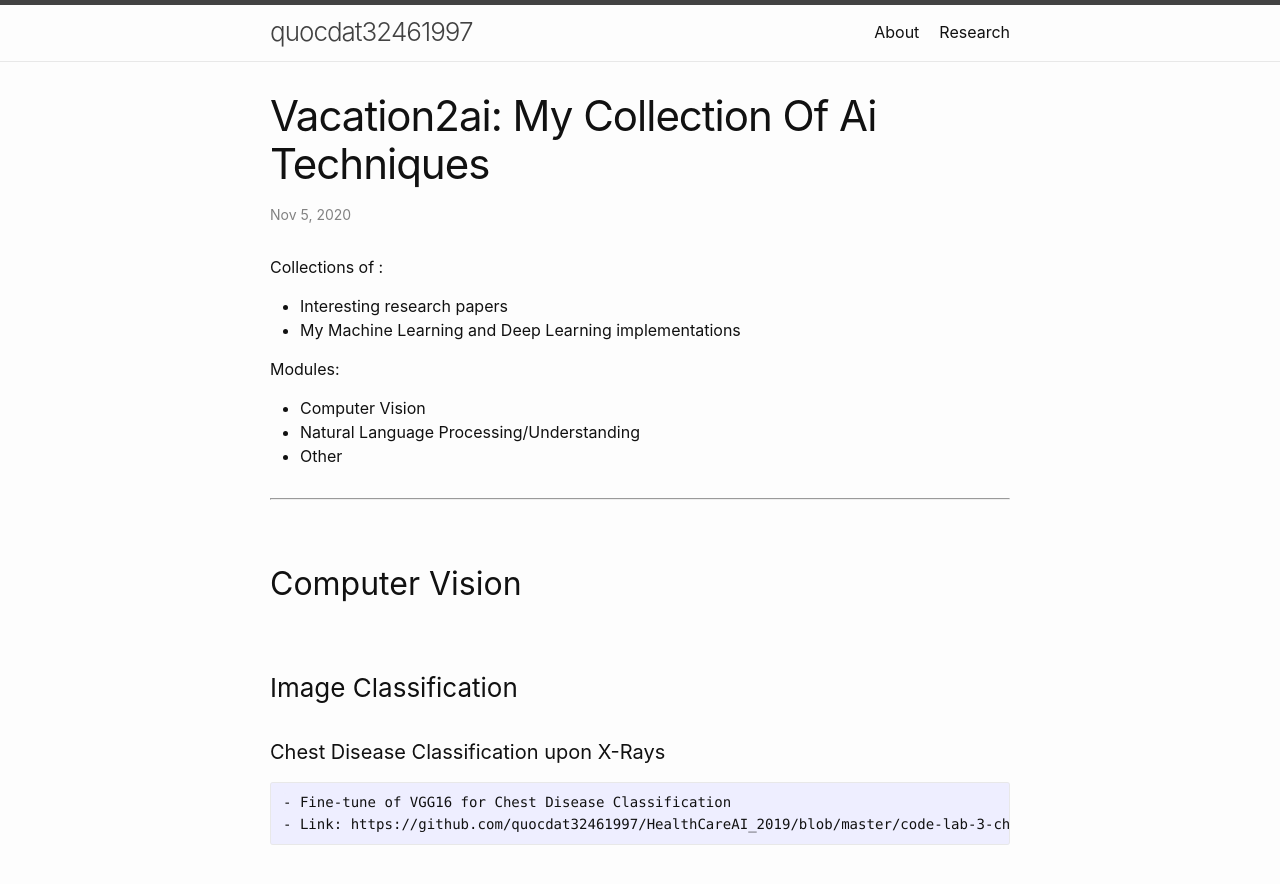
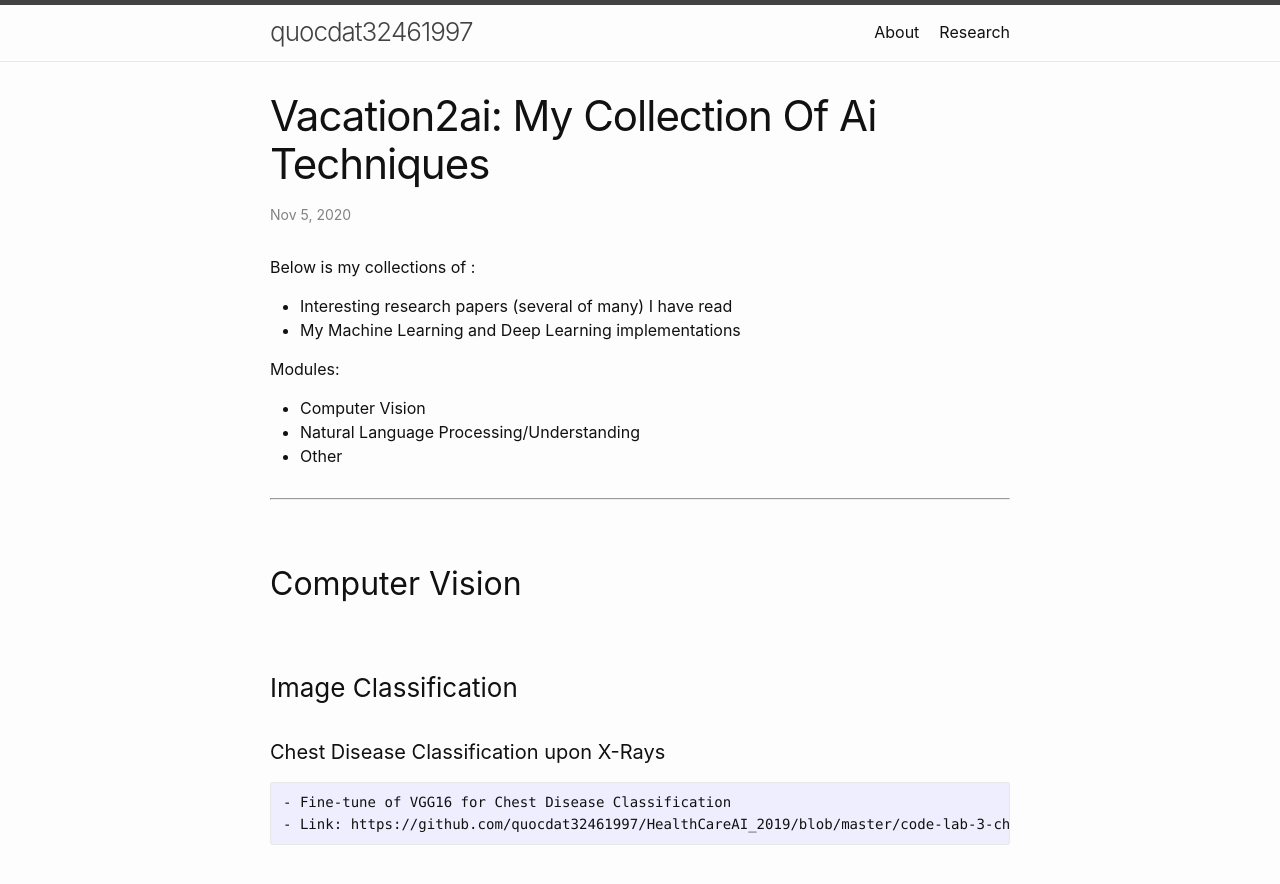
Before and after one commit to quocdat32461997/quocdat32461997.github.io, a Jekyll site: the page built from _posts/2020-11-05-vacation2ai:-my-collection-of-AI-techniques.md, in a window 1280 px wide and 900 px high. Shown: the top 884 px of the window. Built offline with Jekyll 4.4.1, drawn with Linux system fonts in a browser that asks for light colours.

Commit message:
Update 2020-11-05-vacation2ai:-my-collection-of-AI-techniques.md

```diff
--- a/_posts/2020-11-05-vacation2ai:-my-collection-of-AI-techniques.md
+++ b/_posts/2020-11-05-vacation2ai:-my-collection-of-AI-techniques.md
@@ -2,8 +2,8 @@
 layout: post
 ---
 
-Collections of :
-* Interesting research papers
+Below is my collections of :
+* Interesting research papers (several of many) I have read
 * My Machine Learning and Deep Learning implementations
 
 Modules:
```
